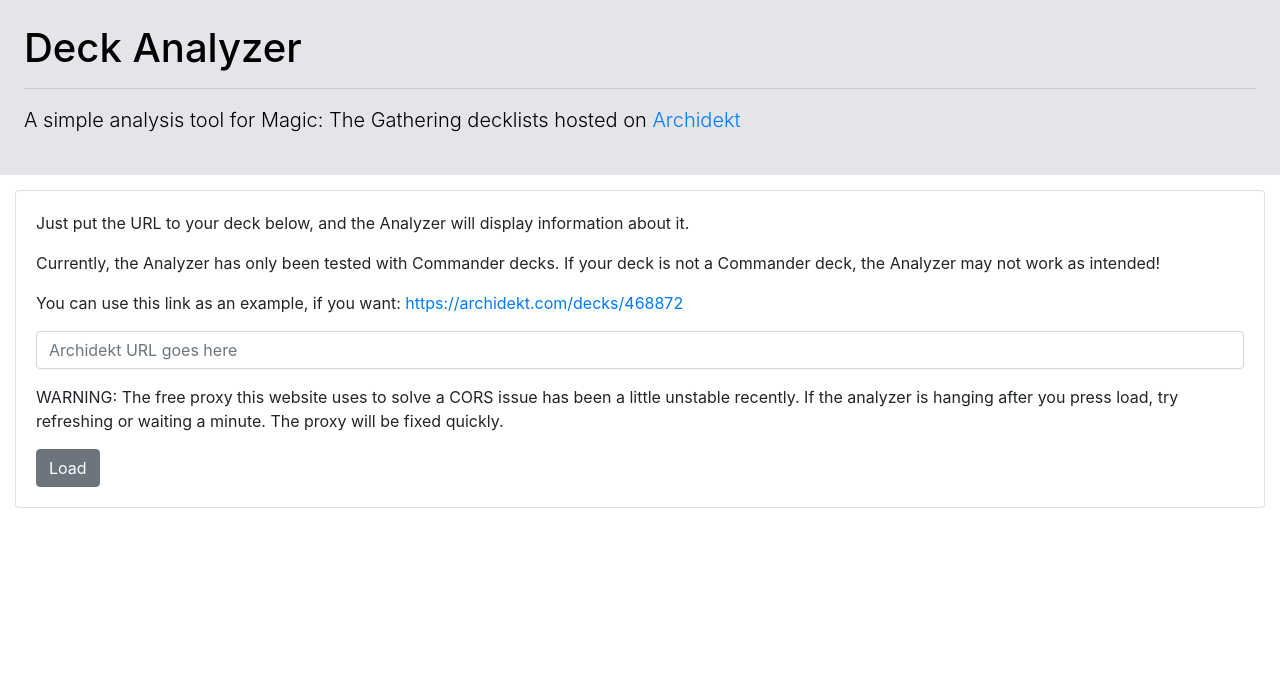
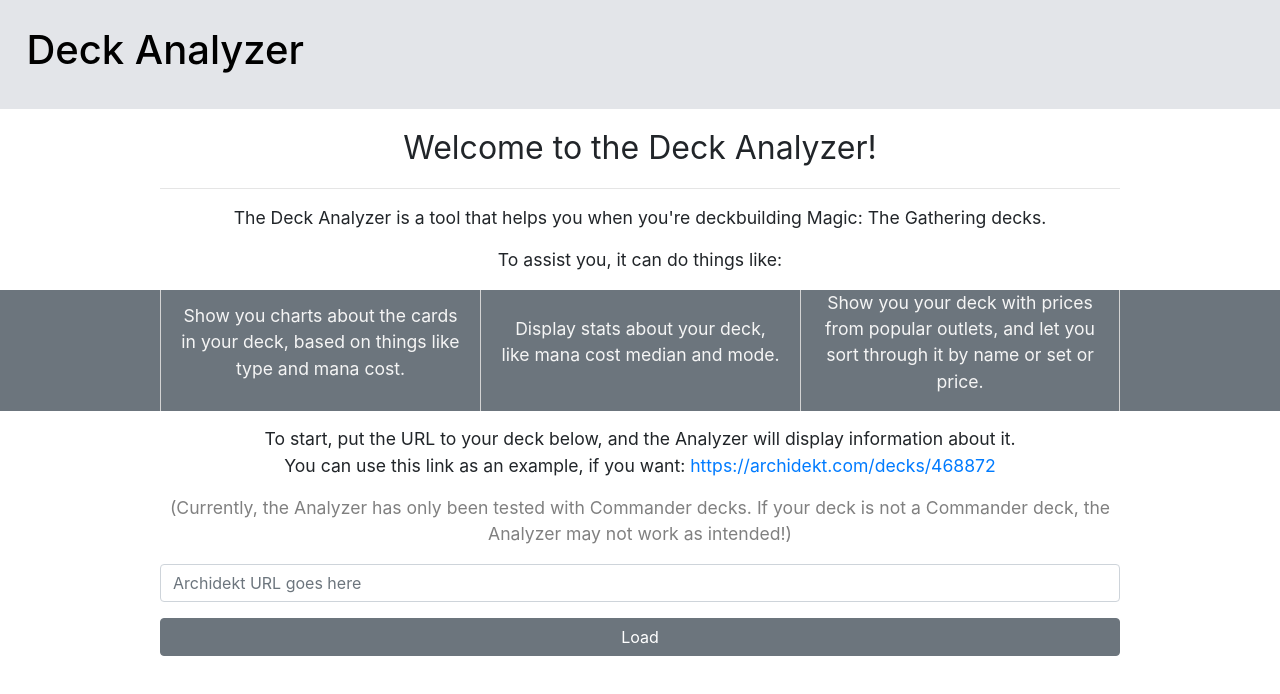
Before and after one commit to RadiantCorrin/DeckAnalyzer, a React (Create React App) app: page / in a window 1280 px wide. Shown: the top 694 px of the page. Built offline with nearby package versions, Linux system fonts and the light colour scheme.

Commit message:
New design for the welcome page

```diff
--- a/src/App.js
+++ b/src/App.js
@@ -47,34 +47,43 @@
     this.barClick = this.typeBarClick.bind(this)
 
     this.colorMap = { Colorless: "#8e8e93", White: "#ffcc00", Blue: "#5ac8fa", Black: "#242526", Red: "#ff3b30", Green: "#4cd964", }
+
+    this.minGraphWidth = '200px'
+    this.minGraphHeight = '325px'
   }
 
   render() {
     return (
       // style={{ height: '100vh', width: "100vw" }}
       <div style={{ height: '100%', width: '100%', position: 'relative', zIndex: 0, pointerEvents: 'none' }}>
-        {/* The header for the website when nothing is loaded */}
-        {!this.state.loaded && <Header mode="Welcome" />}
+        {/* The header for the website when nothing is loaded
+        {!this.state.loaded && <Header mode="Welcome" style={{ pointerEvents: 'auto' }} />}
 
         {/* The welcome page of the analyzer. */}
-        {!this.state.loaded &&
-          <Container style={{pointerEvents: 'auto'}} fluid>
+        {/* {!this.state.loaded &&
+          <Container style={{ pointerEvents: 'auto', height: '66%', width: '90%' }} fluid>
             <Card>
               <CardBody>
-                <p>
-                  Just put the URL to your deck below, and the Analyzer will display information about it.
+                <p style={{ fontSize: '1.35em' }}>
+                  Welcome to the Deck Analyzer!
                 </p>
-                <p>
-                  Currently, the Analyzer has only been tested with Commander decks. If your deck is not a Commander deck, the Analyzer may not work as intended!
-                </p>
+                <hr></hr>
+                <div>
+                  To start, put the URL to your deck below, and the Analyzer will display information about it.
+                </div>
                 <p>
                   You can use this link as an example, if you want: <a href="https://archidekt.com/decks/468872">https://archidekt.com/decks/468872</a>
+                </p>
+
+                <p style={{ color: 'grey' }}>
+                  (Currently, the Analyzer has only been tested with Commander decks. If your deck is not a Commander deck, the Analyzer may not work as intended!)
                 </p>
 
                 <Form onSubmit={this.handleKeyPress}>
                   <FormGroup>
                     <Label for="deckURL">Deck URL</Label>
                     <Input
+
                       type="url"
                       name="url" id="inputURL"
                       placeholder="Archidekt URL goes here"
@@ -83,11 +92,7 @@
                   </FormGroup>
                 </Form>
 
-                <p>
-                  WARNING: The free proxy this website uses to solve a CORS issue has been a little unstable recently. If the analyzer is hanging after you press load, try refreshing or waiting a minute. The proxy will be fixed quickly.
-                </p>
-
-                {!this.state.loadingDeck && <Button onClick={this.loadDeck}>Load</Button>}
+                {!this.state.loadingDeck && <Button style={{ width: "100%" }} onClick={this.loadDeck}>Load</Button>}
 
                 {this.state.loadError &&
                   <Card>
@@ -101,17 +106,92 @@
                   </div>}
               </CardBody>
             </Card>
-          </Container>}
+          </Container>} */}
+
+        {!this.state.loaded &&
+          <div className='welcomeContainer' style={{ fontSize: '1.1rem'}}>
+            <div className='welcomeHeader'>
+              <Header mode="Welcome" style={{ pointerEvents: 'auto' }} />
+            </div>
+
+            <div className='welcome' >
+              <p style={{ fontSize: '2rem' }}>
+                Welcome to the Deck Analyzer!
+              <hr></hr>
+              </p>
+              <p >The Deck Analyzer is a tool that helps you when you're deckbuilding Magic: The Gathering decks.</p>
+              <p>To assist you, it can do things like:</p>
+
+            </div>
+
+            <div className='paddingLeft'/>
+
+            <div className='paddingRight'/>
+
+            <div className='example1'>
+              {/* <img src='https://cdn.pixabay.com/photo/2017/05/14/03/45/gui-2311261_960_720.png' alt='' style={{ height: '200px', width: '200px'}}></img> */}
+              <p>Show you charts about the cards in your deck, based on things like type and mana cost.</p>
+            </div>
+
+            <div className='example2'>
+              <p>Display stats about your deck, like mana cost median and mode.</p>
+            </div>
+
+            <div className='example3'>
+              <p>Show you your deck with prices from popular outlets, and let you sort through it by name or set or price.</p>
+            </div>
+
+            <div className='launch'>
+
+              <div>
+                To start, put the URL to your deck below, and the Analyzer will display information about it.
+                </div>
+              <p>
+                You can use this link as an example, if you want: <a href="https://archidekt.com/decks/468872">https://archidekt.com/decks/468872</a>
+              </p>
+
+              <p style={{ color: 'grey' }}>
+                (Currently, the Analyzer has only been tested with Commander decks. If your deck is not a Commander deck, the Analyzer may not work as intended!)
+                </p>
+
+              <Form onSubmit={this.handleKeyPress}>
+                <FormGroup>
+                  <Label for="deckURL">Deck URL</Label>
+                  <Input
+
+                    type="url"
+                    name="url" id="inputURL"
+                    placeholder="Archidekt URL goes here"
+                    onChange={e => this.setState({ deckURL: e.target.value })}>
+                  </Input>
+                </FormGroup>
+              </Form>
+
+              {!this.state.loadingDeck && <Button style={{ width: "100%" }} onClick={this.loadDeck}>Load</Button>}
+
+              {this.state.loadError &&
+                <Card>
+                  <CardHeader color="text-warning">Error loading decklist!</CardHeader>
+                </Card>}
+
+              {this.state.loadingDeck &&
+                <div>
+                  <ProgressBar animated now={100} label={this.state.loadProgressStatus}>
+                  </ProgressBar>
+                </div>}
+            </div>
+          </div>
+        }
 
         {/* The information display for after the deck has been loaded / analyzed */}
         {this.state.loaded &&
-          <div className="customContainer" style={{ pointerEvents: 'none'}}>
+          <div className="customContainer" style={{ pointerEvents: 'none' }}>
             <div className="header">
               <Header mode="Loaded" deckName={this.state.deckName} deckURL={this.state.deckURL} />
             </div>
             <div className="sidebar" style={{ minWidth: "440px" }}>
               <Card style={{ height: '70%' }}>
-                <CardHeader style={{ paddingLeft: "11px" }}><b>Deck List</b></CardHeader>
+                <CardHeader style={{ paddingLeft: "11px" }}><b>Deck List</b> <i style={{ color: 'grey', fontSize: '14px' }}> (Click headers to sort by category, hover to see card) </i></CardHeader>
                 <div style={{ display: 'block', height: '100%', width: "100%", overflow: 'auto', border: "1px solid LightGray", }}>
                   <table style={{ height: "100%", width: "100%" }}>
                     <thead style={{ position: 'sticky', top: '0' }}>
@@ -131,42 +211,37 @@
               <Card style={{ height: "30%" }}>
                 <CardHeader style={{ paddingLeft: "11px" }}><b>Stats</b></CardHeader>
                 <CardBody style={{ paddingLeft: "11px", display: "block", overflow: "auto" }}>
-                  {/* <div>Total cost from TCGPlayer: <i style={{ color: 'green' }}>{"$" + this.state.TCGCost.toFixed(2)}</i></div>
-                  <div>Total cost from Card Kingdom: <i style={{ color: 'green' }}>{"$" + this.state.CKCost.toFixed(2)}</i></div>
-                  <div>Most expensive card from TCGPlayer: </div>
-                  <div><i style={{ color: 'green' }}>{this.state.TCGMax.name + " at $" + this.state.TCGMax.cost}</i></div>
-                  <div>Most expensive card from Card Kingdom:</div>
-                  <div><i style={{ color: 'green' }}>{this.state.CKMax.name + " at $" + this.state.CKMax.cost}</i></div> */}
+
                   <table>
                     <tr>
-                      <td style={{ textAlign: "right"}}>
+                      <td style={{ textAlign: "right" }}>
                         Total cost from TCGPlayer:
                       </td>
-                      <td style={{textAlign: "left", color: "#5856d6"}}>
+                      <td style={{ textAlign: "left", color: "#5856d6" }}>
                         &nbsp;{"$" + this.state.TCGCost.toFixed(2)}
                       </td>
                     </tr>
                     <tr>
-                      <td style={{ textAlign: "right"}}>
-                      Most expensive from TCGPlayer:
+                      <td style={{ textAlign: "right" }}>
+                        Most expensive from TCGPlayer:
                       </td>
-                      <td style={{textAlign: "left", color: "#5856d6"}}>
+                      <td style={{ textAlign: "left", color: "#5856d6" }}>
                         &nbsp;{this.state.TCGMax.name + " ($" + this.state.TCGMax.cost.toFixed(2) + ")"}
                       </td>
                     </tr>
                     <tr>
-                      <td style={{ textAlign: "right"}}>
+                      <td style={{ textAlign: "right" }}>
                         Total cost from Card Kingdom:
                       </td>
-                      <td style={{textAlign: "left", color: "#5856d6"}}>
+                      <td style={{ textAlign: "left", color: "#5856d6" }}>
                         &nbsp;{"$" + this.state.CKCost.toFixed(2)}
                       </td>
                     </tr>
                     <tr>
-                      <td style={{ textAlign: "right"}}>
-                      Most expensive from CK:
+                      <td style={{ textAlign: "right" }}>
+                        Most expensive from CK:
                       </td>
-                      <td style={{textAlign: "left", color: "#5856d6"}}>
+                      <td style={{ textAlign: "left", color: "#5856d6" }}>
                         &nbsp;{this.state.CKMax.name + " ($" + this.state.CKMax.cost.toFixed(2) + ")"}
                       </td>
                     </tr>
@@ -175,7 +250,7 @@
               </Card>
             </div>
             <div className="boxone">
-              <Card style={{ height: "100%", width: "100%" }}>
+              <Card style={{ height: "100%", width: "100%", minWidth: this.minGraphWidth, minHeight: this.minGraphHeight }}>
                 <CardHeader >
                   <b>CMC Breakdown</b>
                 </CardHeader>
@@ -223,7 +298,7 @@
               </Card>
             </div>
             <div className="boxtwo">
-              <Card style={{ height: "100%", width: "100%" }}>
+              <Card style={{ height: "100%", width: "100%", minWidth: this.minGraphWidth, minHeight: this.minGraphHeight }}>
                 <CardHeader>
                   <b>Type Distribution</b>
                 </CardHeader>
@@ -237,7 +312,7 @@
                       <YAxis>
                         <Label value='Number of Cards' angle={-90} position='insideLeft' style={{ textAnchor: 'middle' }} />
                       </YAxis>
-                      <Tooltip content={<TypeTooltip showCardLists={this.state.typeShowCardLists} cardLists={this.state.typeCardLists}></TypeTooltip>}/>
+                      <Tooltip content={<TypeTooltip showCardLists={this.state.typeShowCardLists} cardLists={this.state.typeCardLists}></TypeTooltip>} />
                       <Bar dataKey="number" >
                         {this.state.typeData.map((entry, index) => (<Cell onClick={() => this.typeBarClick(entry.type)} key={`cell-${index}`} fill={this.state.typeColorMap[entry.type]} />))}
                       </Bar>
@@ -247,7 +322,7 @@
               </Card>
             </div>
             <div className="boxthree">
-              <Card style={{ height: "100%", width: "100%" }}>
+              <Card style={{ height: "100%", width: "100%", minWidth: this.minGraphWidth, minHeight: this.minGraphHeight }}>
                 <CardHeader>
                   <b>Color Breakdown</b>
                 </CardHeader>
@@ -259,7 +334,7 @@
                       <YAxis>
                         <Label value='Number of Cards by Color' angle={-90} position='insideLeft' style={{ textAnchor: 'middle' }} />
                       </YAxis>
-                      <Tooltip content={<ColorTooltip showCardLists={this.state.colorShowCardLists} cardLists={this.state.colorCardLists}></ColorTooltip>}/>
+                      <Tooltip content={<ColorTooltip showCardLists={this.state.colorShowCardLists} cardLists={this.state.colorCardLists}></ColorTooltip>} />
                       <Bar dataKey="number">
                         {
                           (this.state.colorIncludeColorless) ?
@@ -282,8 +357,8 @@
               </Card>
 
             </div>
-            <div className="boxfour" style={{pointerEvents: 'none'}}>
-              <Card style={{ height: "100%", width: "100%", position: 'relative', zIndex: -1,  pointerEvents: 'auto'}}>
+            <div className="boxfour" style={{ pointerEvents: 'none' }}>
+              <Card style={{ height: "100%", width: "100%", position: 'relative', zIndex: -1, pointerEvents: 'auto', minWidth: this.minGraphWidth, minHeight: this.minGraphHeight }}>
                 <CardHeader>
                   <b>Number of Colored Pips</b>
                 </CardHeader>
@@ -310,11 +385,11 @@
                   </ResponsiveContainer>
                   <form style={{ height: "10%" }}>
                     <label>
-                      <input type="checkbox" style={{ position: 'relative', zIndex: '1000'}}onChange={this.pipsIncludeColorlessCheck} ></input>
+                      <input type="checkbox" style={{ position: 'relative', zIndex: '1000' }} onChange={this.pipsIncludeColorlessCheck} ></input>
                       {' '}Include {String.fromCharCode(9830)} Pips
                   </label>
                   </form>
-                  </CardBody>
+                </CardBody>
               </Card>
             </div>
           </div>
@@ -327,11 +402,11 @@
    * Toggles the card lists on the type bargraph tooltip
    */
   typeBarClick() {
-    this.setState({typeShowCardLists: !this.state.typeShowCardLists})
+    this.setState({ typeShowCardLists: !this.state.typeShowCardLists })
   }
 
   colorBarClick() {
-    this.setState({colorShowCardLists: !this.state.colorShowCardLists})
+    this.setState({ colorShowCardLists: !this.state.colorShowCardLists })
   }
 
   sortByName() {
--- a/src/Header.js
+++ b/src/Header.js
@@ -13,19 +13,20 @@
         return (
             <div className="Header">
                 <header style={ (this.state.mode === "Welcome") ? { }: { height: '95%'} } >
-                    <h1 >Deck Analyzer</h1>
-                    <hr style={{width: "100%"}}></hr>
                     {
                         (this.state.mode === "Welcome") &&
-                        <div>
-                            <p className="lead">A simple analysis tool for Magic: The Gathering decklists hosted on <a href="https://archidekt.com/" target="_blank" rel='noopener noreferrer'>Archidekt</a></p>
-                        </div>
+                        <h1 >Deck Analyzer</h1>
                     }
                     {
                         (this.state.mode === "Loaded") &&
                         <div>
+                            <h1 >Deck Analyzer</h1>
+                        <hr style={{width: "100%"}}></hr>
+                        <div>
                             <p className="lead">Now displaying <a href={this.state.deckURL} target="_blank" rel='noopener noreferrer'>{this.state.deckName}</a></p>
                         </div>
+                        </div>
+
                     }
                 </header>
             </div>
--- a/src/container.css
+++ b/src/container.css
@@ -12,6 +12,79 @@
     min-height: 0;
 
 }
+
+.welcomeContainer {
+  display: grid;
+  grid-template-columns: 1fr 2fr 2fr 2fr 1fr;
+  grid-auto-rows: 0.1fr 0.2fr 0.4fr 0.2fr 0.1fr;
+  grid-template-areas:
+    "welcomeHeader welcomeHeader welcomeHeader welcomeHeader welcomeHeader"
+    "p1 welcome welcome welcome p2"
+    "paddingLeft example1 example2 example3 paddingRight"
+    "p3 launch launch launch p4"
+    "welcomeFooter welcomeFooter welcomeFooter welcomeFooter welcomeFooter";
+  height: 100%;
+  width: 100%;
+  min-width: 0;
+  min-height: 0;
+  pointer-events: auto;
+}
+
+.paddingLeft {
+  grid-area: paddingLeft;
+}
+
+.paddingRight {
+  grid-area: paddingRight;
+}
+
+.welcomeHeader {
+  grid-area: welcomeHeader;
+}
+
+.welcome, .example1, .example2, .example3, .launch {
+  text-align: center;
+}
+
+.welcome {
+  grid-area: welcome;
+}
+
+.example1, .example2, .example3, .paddingLeft, .paddingRight {
+  display: flex;
+  justify-content: center;
+  align-items: center;
+  color: whitesmoke;
+  background-color: #6c757d;
+}
+
+.example1, .example2, .example3 {
+  border-left: 1px solid lightgrey;
+  padding-left: 20px;
+  padding-right: 20px;
+}
+
+.example3 {
+  border-right: 1px solid lightgrey;
+}
+
+.example1 {
+  grid-area: example1;
+}
+
+.example2 {
+  grid-area: example2;
+}
+
+.example3 {
+  grid-area: example3;
+}
+
+.launch {
+  padding-top: 15px;
+  grid-area: launch;
+}
+
 
 .header, .sidebar, .boxone, .boxtwo, .boxthree {
   pointer-events: auto;
```
